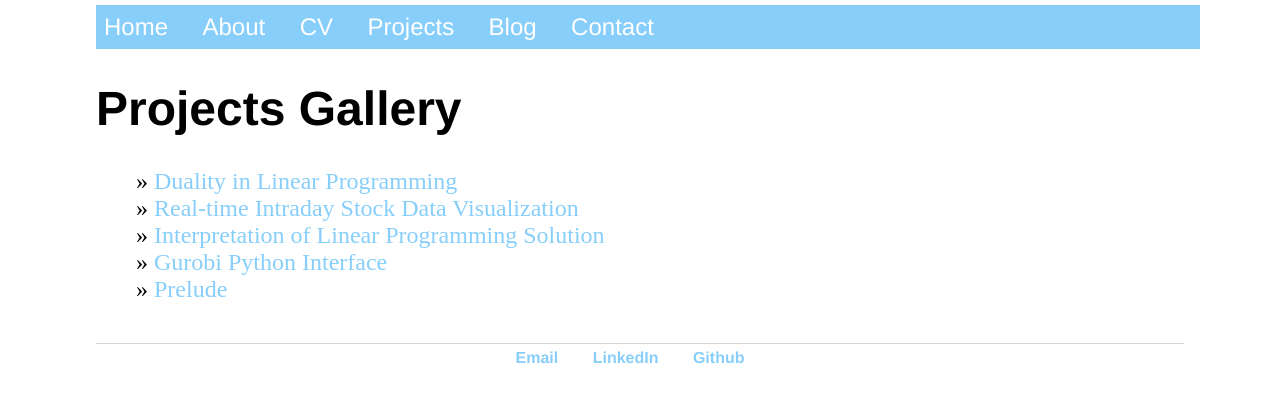
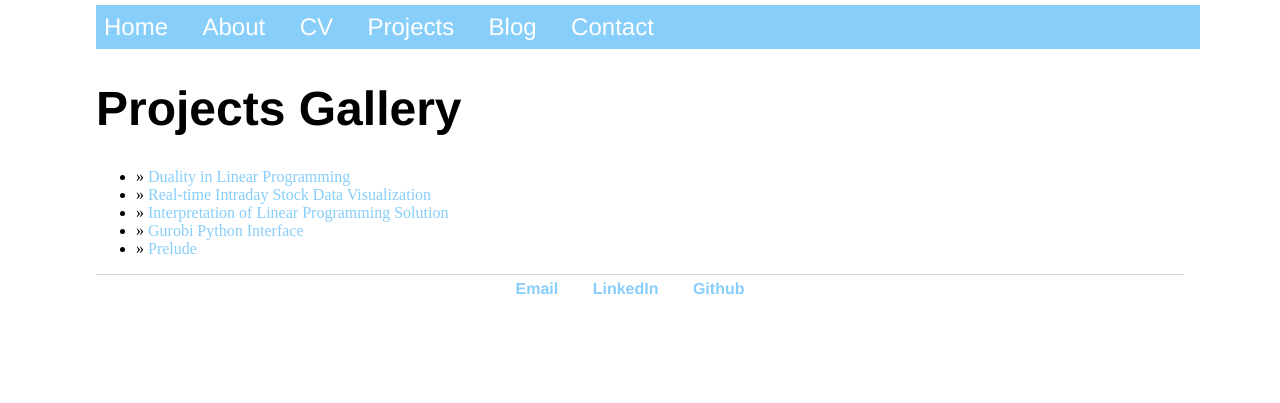
Before and after one commit to xiaohui-victor-li/xiaohui-victor-li.github.io, a Jekyll site: the page built from projects/index.html, in a window 1280 px wide. Shown: the top 403 px of the page. Built offline with Jekyll 4.4.1, drawn with Linux system fonts in a browser that asks for light colours.

Commit message:
Update index.html

```diff
--- a/projects/index.html
+++ b/projects/index.html
@@ -3,7 +3,7 @@ layout: default
 title: Projects Gallery
 ---
 	<h1>{{ page.title }}</h1>
-	<ul class="posts">
+	<ul class="project">
 
 	  {% for post in site.posts %}
 	    <li> » <a href="{{ post.url }}" title="{{ post.title }}">{{ post.title }}</a></li>
```
